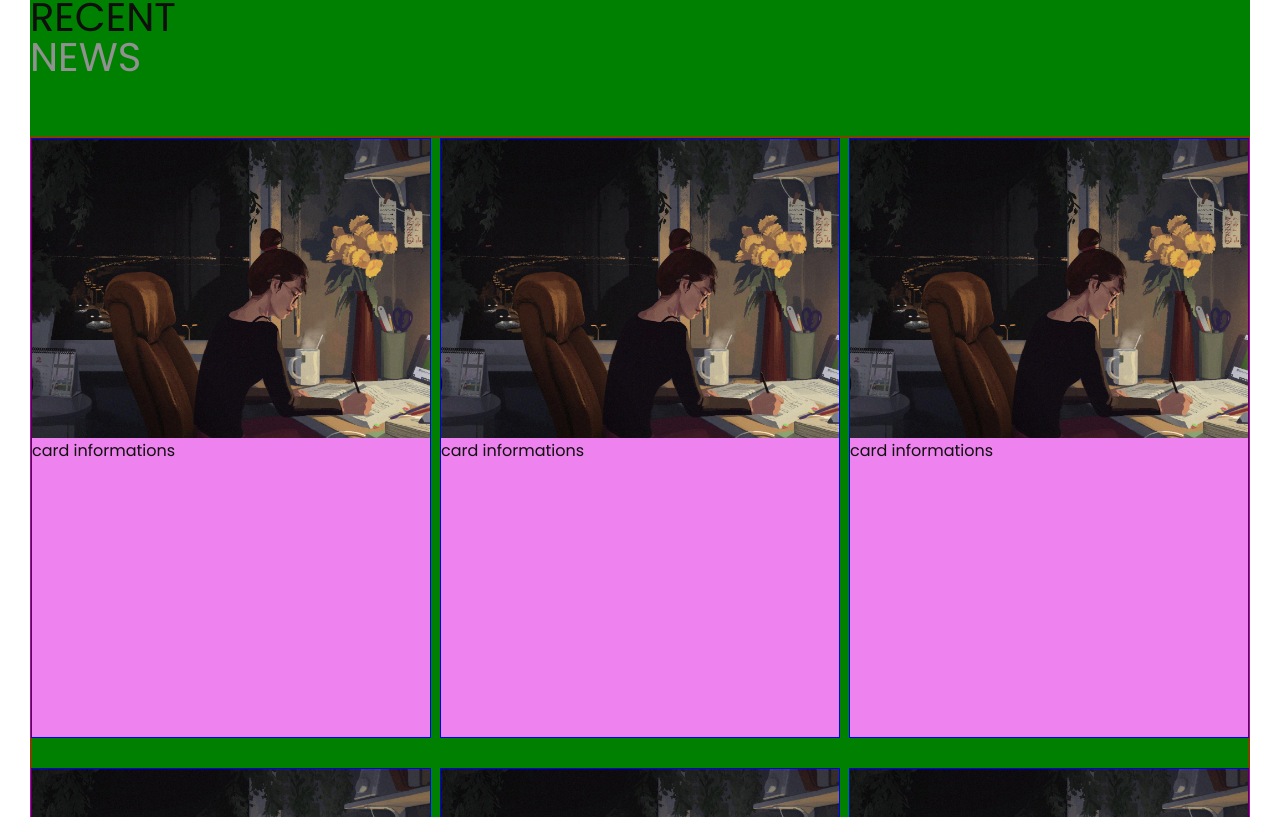
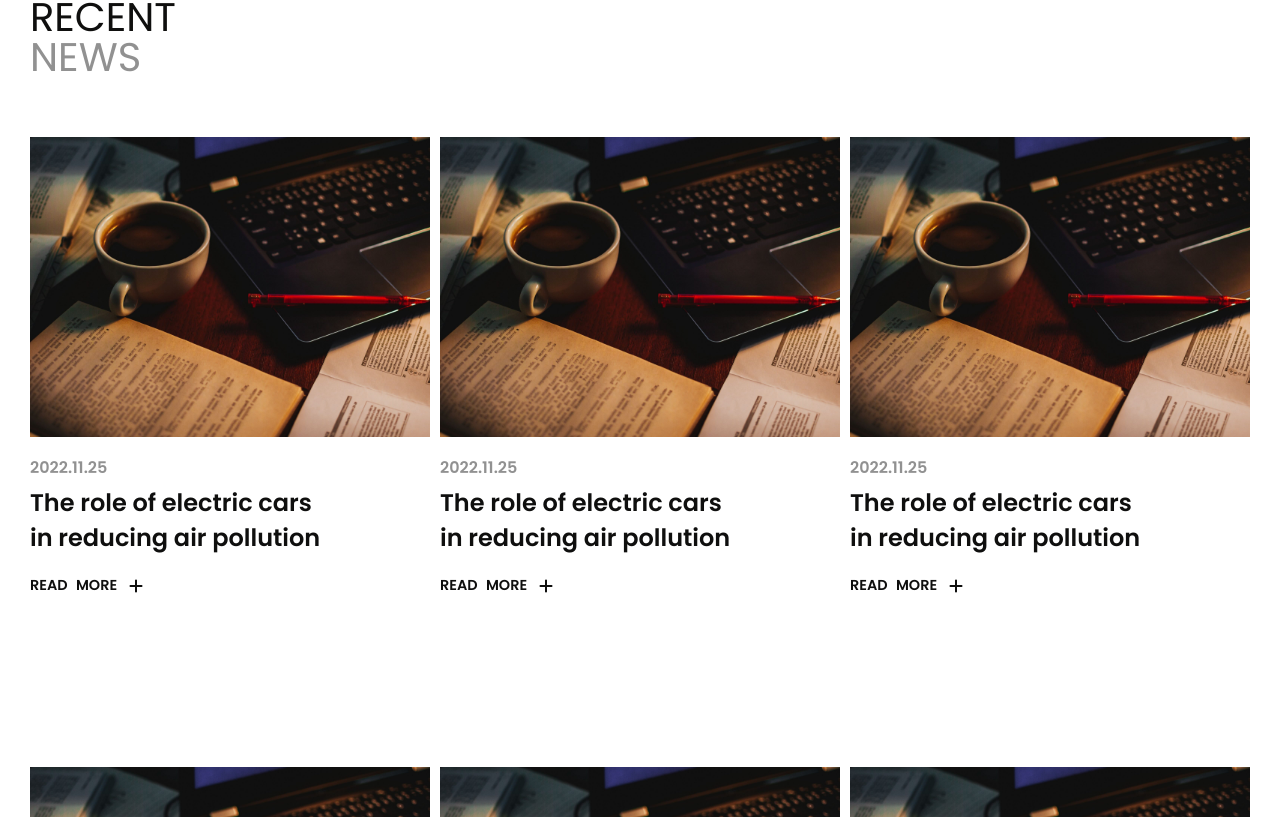
Before and after one commit to nathsantoliver/angular-blog-page, an Angular app: page / in a window 1280 px wide. Shown: the part 863-1680 px from the top of the page. Built offline with nearby package versions, Linux system fonts and the light colour scheme.

Commit message:
card infos builded

```diff
--- a/src/app/components/card/card.component.css
+++ b/src/app/components/card/card.component.css
@@ -5,14 +5,10 @@
 
   display: grid;
   grid-template-rows: 1fr 1fr;
-
-  border: 1px solid blue;
 }
 
 .card__img {
   overflow: hidden;
-  /* background-color: yellow;   */
-  /* border: 1px solid blue; */
 }
 
 .card__img > img {
@@ -22,6 +18,43 @@
 }
 
 .card__infos {
-  background-color: violet;
-  /* border: 1px solid pink; */
+  padding: 18px 0;
+  padding-right: 95px;
+
+  display: flex;
+  flex-direction: column;
+  justify-content: flex-start;
+  align-items: flex-start;
+  gap: 5px;
 }
+
+.card__infos > p {
+  color: rgb(145, 145, 145);
+  font-weight: 600;
+}
+
+.card__infos > h3 {
+  font-size: 1.5em;
+  font-weight: 600;
+  margin-bottom: 15px;
+}
+
+.card__infos > a {
+  display: flex;
+  justify-content: flex-start;
+  align-items: center;
+  gap: 12px;
+  cursor: pointer;
+  transition: all .2s;
+}
+
+.card__infos > a:hover {
+  text-decoration: underline;
+}
+
+.card__infos > a > p {
+  font-size: .9em;
+  text-transform: uppercase;
+  font-weight: 600;
+  word-spacing: 5px;
+}
--- a/src/app/components/card/card.component.html
+++ b/src/app/components/card/card.component.html
@@ -1,8 +1,13 @@
 <div class="card__container">
   <div class="card__img">
-    <img src="/img/photo_1.jpg" alt="">
+    <img src="/img/photo_4.jpg" alt="">
   </div>
   <div class="card__infos">
-    <p>card informations</p>
+    <p>2022.11.25</p>
+    <h3>The role of electric cars in reducing air pollution</h3>
+    <a href="#">
+      <p>read more</p>
+      <i class="fa-solid fa-plus"></i>
+    </a>
   </div>
 </div>
--- a/src/app/components/main-article/main-article.component.css
+++ b/src/app/components/main-article/main-article.component.css
@@ -59,11 +59,10 @@
 
 .article__info > p {
   font-weight: 600;
-
 }
 
 .article__info > h3 {
-  font-size: 3em;
+  font-size: 2.8em;
   /* font-size: 45px; */
   line-height: 1.1;
   letter-spacing: .2px;
--- a/src/app/pages/home/home.component.css
+++ b/src/app/pages/home/home.component.css
@@ -49,11 +49,7 @@ body {
 }
 
 .home__others {
-  /* min-height: fit-content; */
   min-height: 600px;
-  /* margin-bottom: 30px; */
-
-  background-color: green;
 }
 
 .section__name {
@@ -82,7 +78,4 @@ body {
   display: flex;
   justify-content: space-between;
   flex-wrap: wrap;
-  /* gap: 22px; */
-
-  border: 1px solid red;
 }
```
